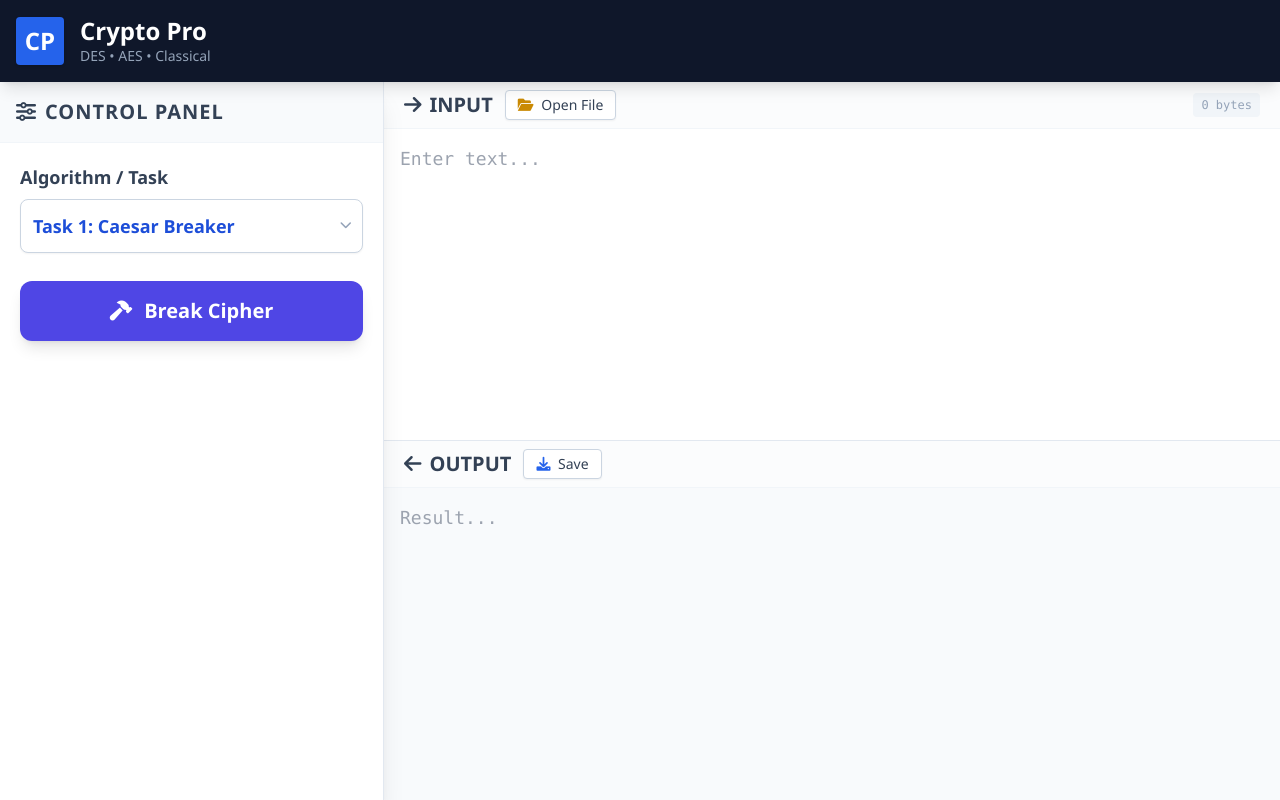
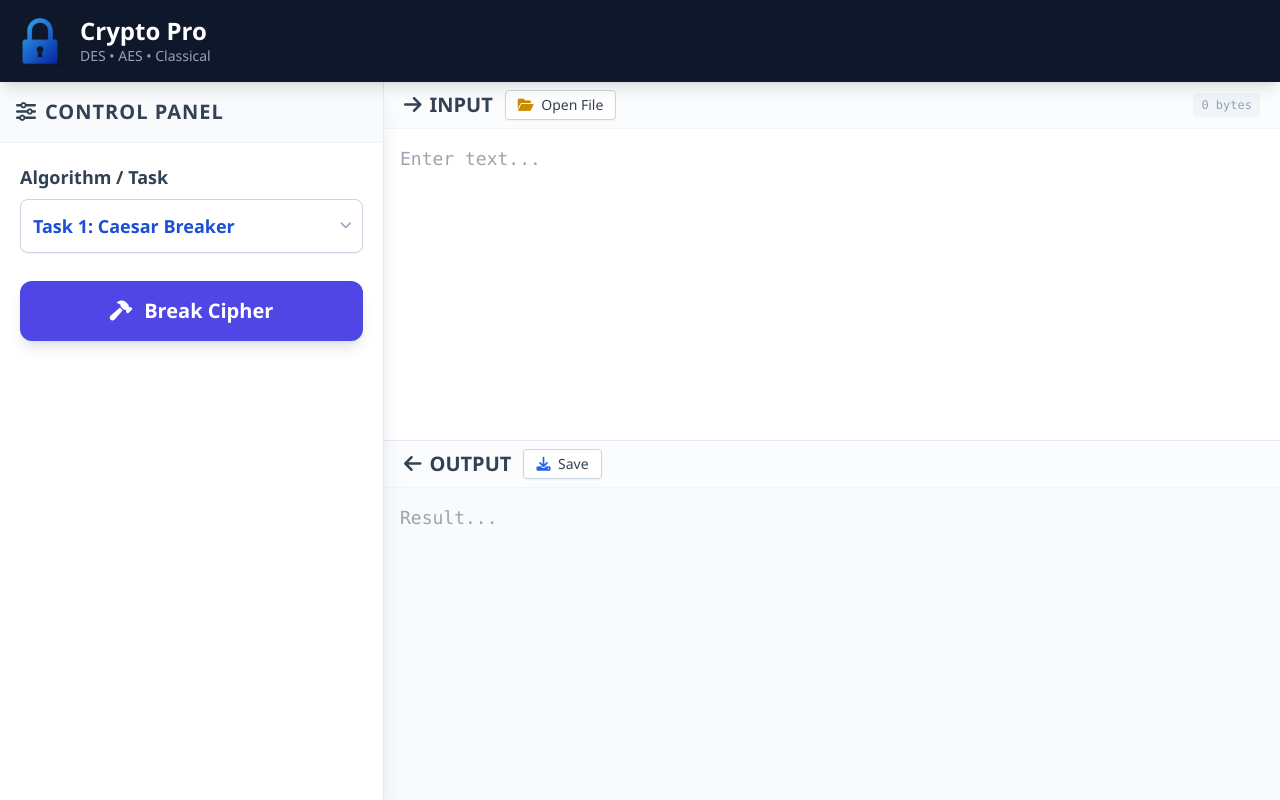
Before and after one commit to thanhhuyenn24/crypto-pro, a plain HTML site: page index.html in a window 1280 px wide. Drawn offline with nearby package versions, Linux system fonts and the light colour scheme.

Commit message:
add logo

```diff
--- a/index.html
+++ b/index.html
@@ -5,7 +5,7 @@
     <meta charset="UTF-8">
     <meta name="viewport" content="width=device-width, initial-scale=1.0">
     <title>Crypto Professional</title>
-
+    <link rel="icon" type="image/png" href="logo.png">
     <script src="https://cdn.tailwindcss.com"></script>
     <link href="https://cdnjs.cloudflare.com/ajax/libs/font-awesome/6.0.0/css/all.min.css" rel="stylesheet">
 
@@ -24,7 +24,7 @@
 
     <div class="bg-slate-900 text-white p-4 shadow-lg z-20 flex justify-between items-center shrink-0">
         <div class="flex items-center gap-4">
-            <div class="bg-blue-600 w-12 h-12 rounded flex items-center justify-center font-bold text-2xl shadow">CP</div>
+        <img src="logo.png" alt="Logo" class="w-12 h-12 rounded shadow object-cover">
             <div>
                 <h1 class="font-bold text-2xl leading-tight">Crypto Pro</h1>
                 <p class="text-sm text-slate-400">DES • AES • Classical</p>
```
Also changed, not shown: logo.png (added).
